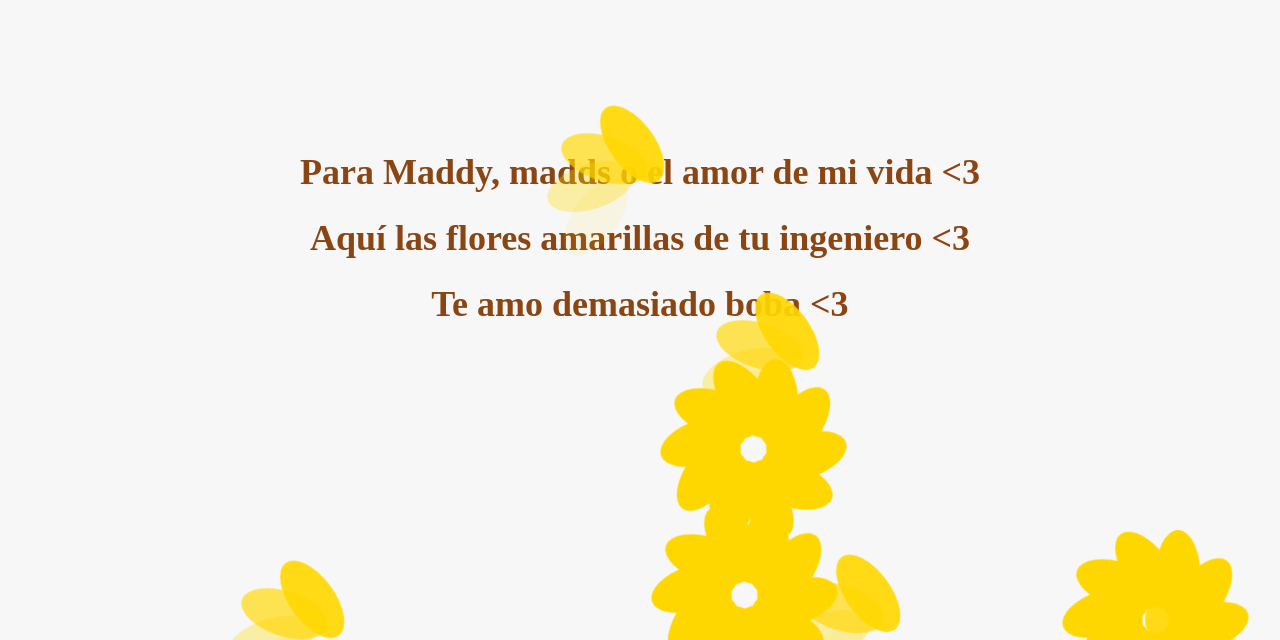
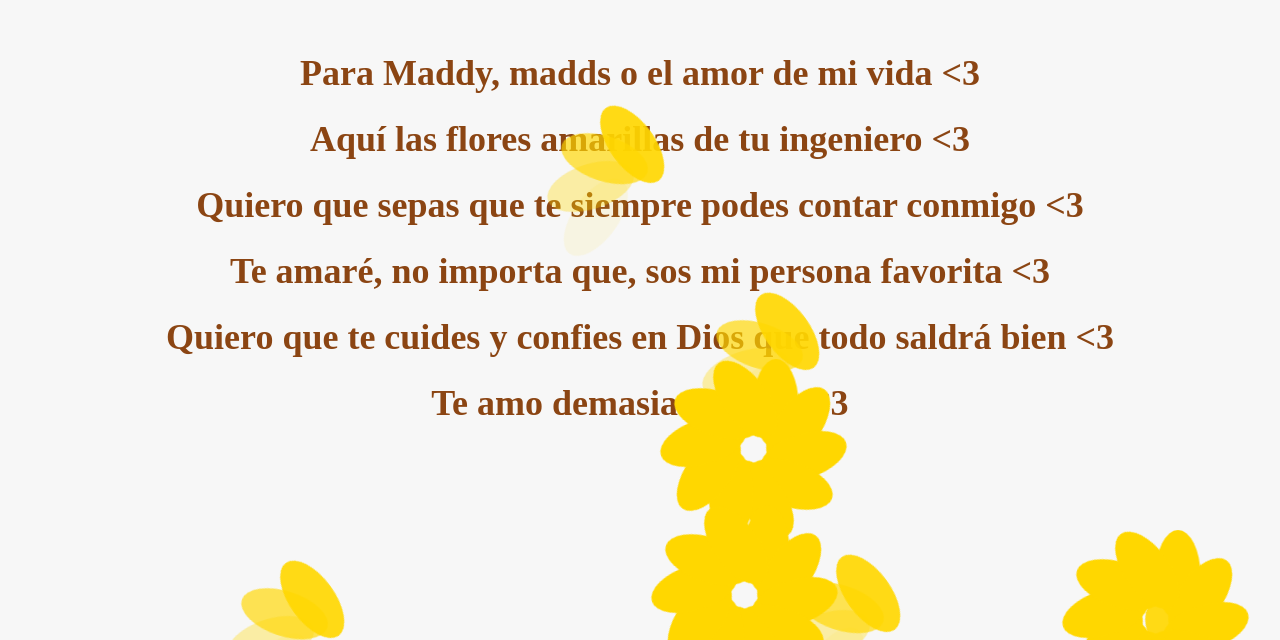
Before and after one commit to dom-ca/dom-ca.github.io, a plain HTML site: page index.html in a window 1280 px wide. Shown: the part 160-800 px from the top of the page. Drawn offline with Linux system fonts and the light colour scheme.

Commit message:
New text

```diff
--- a/index.html
+++ b/index.html
@@ -10,6 +10,9 @@
     <div class="container">
         <h1>Para Maddy, madds o el amor de mi vida <3</h1>
         <h1>Aquí las flores amarillas de tu ingeniero <3</h1>
+        <h1>Quiero que sepas que te siempre podes contar conmigo <3</h1>
+        <h1>Te amaré, no importa que, sos mi persona favorita <3</h1>
+        <h1>Quiero que te cuides y confies en Dios que todo saldrá bien <3</h1>
         <h1>Te amo demasiado boba <3</h1>
         <div class="flower-container">
             <!-- Las flores se agregarán y eliminarán aquí mediante JavaScript -->
```
